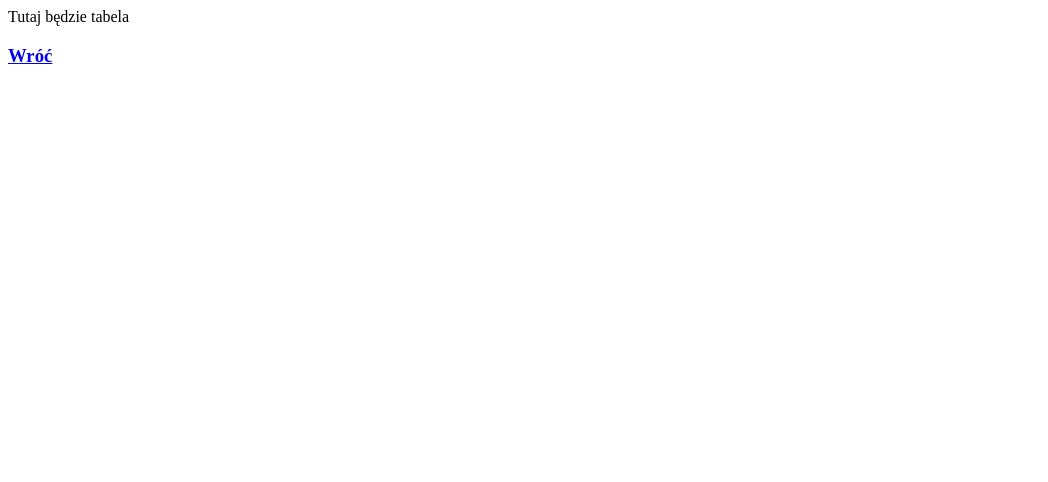
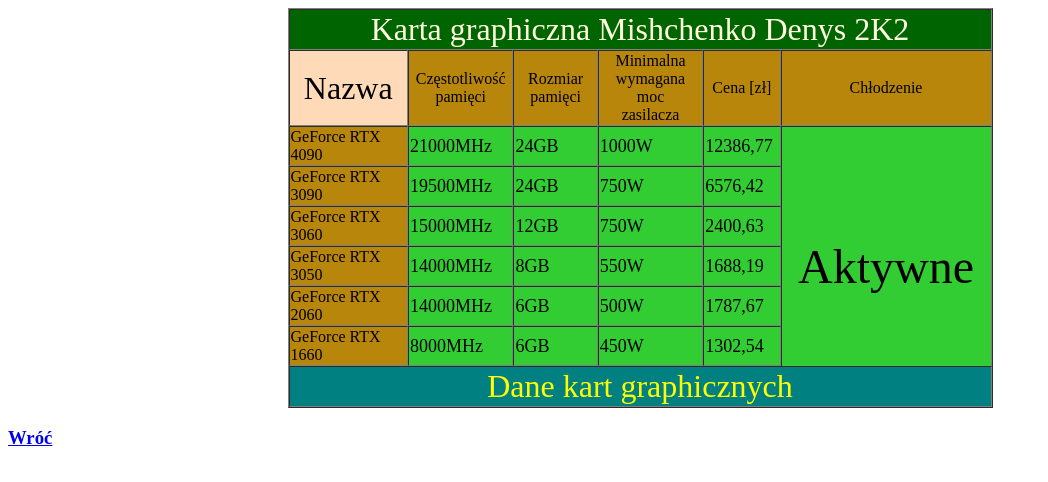
Before and after one commit to GoJaBssdsds/css, a plain HTML site: page tabela_Mishchenko.html in a window 1280 px wide. Shown: the whole page, without its empty margins (0-1048 px from the left). Drawn offline with Linux system fonts and the light colour scheme.

Commit message:
Add files via upload

```diff
--- a/tabela_Mishchenko.html
+++ b/tabela_Mishchenko.html
@@ -6,7 +6,68 @@
         <title> Tabela Mishchenko</title>
     </head>
 <body>
-Tutaj będzie tabela <br>
+
+<table border="1" align="center" width="705" height="387" cellspacing="0">
+ <tr>
+ <td bgcolor="#006400" colspan="6" align="center"><font color="#FFFFE0" size="6"> Karta graphiczna Mishchenko Denys 2K2</font></td>
+ </tr>
+ <tr>
+ <td bgcolor="#FFDAB9" align="center" width="17%"><font color="#000000" size="6"> Nazwa</font></td>
+ <td bgcolor="#B8860B" align="center" width="15%"><font color="#000000" size="3"> Częstotliwość<br> pamięci</font></td>
+ <td bgcolor="#B8860B" align="center" width="12%"><font color="#000000" size="3"> Rozmiar pamięci</font></td>
+ <td bgcolor="#B8860B" align="center" width="15%"><font color="#000000" size="3"> Minimalna<br> wymagana<br> moc <br>zasilacza</font></td>
+ <td bgcolor="#B8860B" align="center" width="11%"><font color="#000000"size="3"> Cena [zł]</font></td>
+ <td bgcolor="#B8860B" align="center"><font color="#000000" size=""> Chłodzenie</font></td>
+ </tr>
+ <tr>
+ <td bgcolor="#B8860B"><font color="#000000" size="3"> GeForce RTX 4090</font></td>
+ <td bgcolor="#32CD32"><font color="#000000" size="4"> 21000MHz</font></td>
+ <td bgcolor="#32CD32"><font color="#000000" size="4"> 24GB</font></td>
+ <td bgcolor="#32CD32"><font color="#000000" size="4"> 1000W</font></td>
+ <td bgcolor="#32CD32"><font color="#000000" size="4"> 12386,77</font></td>
+ <td bgcolor="#32CD32" rowspan="7" align="center"><font color="#000000" size="9" >Aktywne</font></td>
+ </tr>
+ <tr>
+ <td bgcolor="#B8860B"><font color="#000000" size="3"> GeForce RTX 3090</font></td>
+ <td bgcolor="#32CD32"><font color="#000000" size="4"> 19500MHz</font></td>
+ <td bgcolor="#32CD32"><font color="#000000" size="4"> 24GB</font></td>
+ <td bgcolor="#32CD32"><font color="#000000" size="4"> 750W</font></td>
+ <td bgcolor="#32CD32"><font color="#000000" size="4"> 6576,42</font></td>
+ </tr>
+ <tr>
+ <td bgcolor="#B8860B"><font color="#000000" size="3"> GeForce RTX 3060</font></td>
+ <td bgcolor="#32CD32"><font color="#000000" size="4"> 15000MHz</font></td>
+ <td bgcolor="#32CD32"><font color="#000000" size="4"> 12GB</font></td>
+ <td bgcolor="#32CD32"><font color="#000000" size="4"> 750W</font></td>
+ <td bgcolor="#32CD32"><font color="#000000" size="4"> 2400,63</font></td>
+ </tr>
+ <tr>
+ <td bgcolor="#B8860B"><font color="#000000" size="3"> GeForce RTX 3050</font></td>
+ <td bgcolor="#32CD32"><font color="#000000" size="4"> 14000MHz</font></td>
+ <td bgcolor="#32CD32"><font color="#000000" size="4"> 8GB</font></td>
+ <td bgcolor="#32CD32"><font color="#000000" size="4"> 550W</font></td>
+ <td bgcolor="#32CD32"><font color="#000000"size="4"> 1688,19</font></td>
+ </tr>
+ <tr>
+ <td bgcolor="#B8860B"><font color="#000000" size="3"> GeForce RTX 2060</font></td>
+ <td bgcolor="#32CD32"><font color="#000000" size="4"> 14000MHz</font></td>
+ <td bgcolor="#32CD32"><font color="#000000" size="4"> 6GB</font></td>
+ <td bgcolor="#32CD32"><font color="#000000" size="4"> 500W</font></td>
+ <td bgcolor="#32CD32"><font color="#000000" size="4"> 1787,67</font></td>
+ </tr>
+ <tr>
+ <td bgcolor="#B8860B"><font color="#000000" size="3"> GeForce RTX 1660</font></td>
+ <td bgcolor="#32CD32"><font color="#000000" size="4"> 8000MHz</font></td>
+ <td bgcolor="#32CD32"><font color="#000000" size="4"> 6GB</font></td>
+ <td bgcolor="#32CD32"><font color="#000000" size="4"> 450W</font></td>
+ <td bgcolor="#32CD32"><font color="#000000" size="4"> 1302,54</font></td>
+ </tr>
+ <tr>
+ <td bgcolor="#008080" colspan="6" align="center"><font color="#FFFF00" size="6"> Dane kart graphicznych</font></td>
+	</tr>
+
+</table>
+
 <A HREF="index.html"><h3> Wróć </h3></A>
 
 </body>
```
